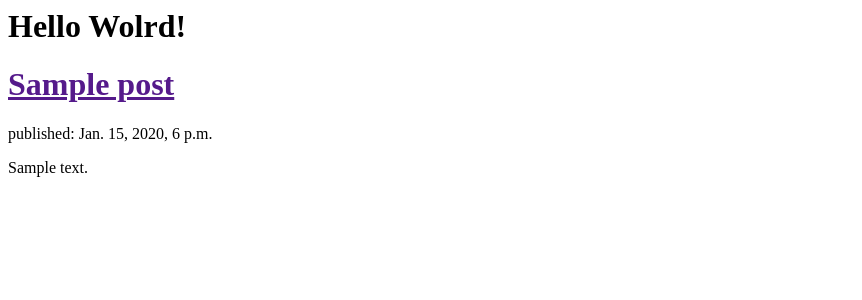
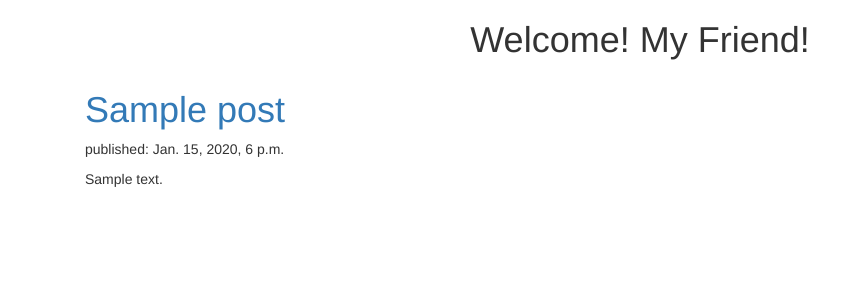
Before and after one commit to janetat/Djangogirls-tutorial, a Django app: template blog/templates/blog/post_list.html in a window 1280 px wide. Shown: the top 300 px of the page, without its empty margins (0-862 px from the left). Run offline with Django 3.2, Linux system fonts and the light colour scheme; the template is opened without the code that fills it: values that come from a table or form of the project are taken from there, others are empty; tables that the repository leaves empty hold one stand-in row (values such as "Sample post"); some libraries are stand-ins or nearby versions.

Commit message:
改进template

```diff
--- /dev/null
+++ b/blog/static/css/blog.css
@@ -0,0 +1,3 @@
+.page-header {
+    margin: 0 auto;
+}
--- a/blog/templates/blog/post_list.html
+++ b/blog/templates/blog/post_list.html
@@ -1,15 +1,49 @@
+{% load static %}
 <html>
 <head>
     <title>Allen's blog</title>
+    <link href="https://cdn.bootcss.com/bootstrap/4.1.1/css/bootstrap.min.css" rel="stylesheet">
+    <link href="https://cdn.bootcss.com/font-awesome/4.7.0/css/font-awesome.min.css" rel="stylesheet">
+    <link rel="stylesheet" href="{% static 'css/blog.css' %}">
 </head>
 <body>
-        <h1>Hello Wolrd!</h1>
+
+<!DOCTYPE html>
+<html lang="en">
+<head>
+    <title>Allen blog</title>
+    <meta charset="utf-8">
+    <meta name="viewport" content="width=device-width, initial-scale=1">
+    <link rel="stylesheet" href="https://maxcdn.bootstrapcdn.com/bootstrap/3.3.7/css/bootstrap.min.css">
+    <script src="https://ajax.googleapis.com/ajax/libs/jquery/3.3.1/jquery.min.js"></script>
+    <script src="https://maxcdn.bootstrapcdn.com/bootstrap/3.3.7/js/bootstrap.min.js"></script>
+</head>
+<body>
+
+
+<div class="container">
+    <div class="text-center">
+        <h1>Welcome! My Friend!</h1>
+    </div>
+
+    <div class="row">
+        <div class="col-sm-4">
             {% for post in posts %}
+                <div class="post">
+                    <h1><a href="">{{ post.title }}</a></h1>
                     <div>
-                <h1><a href="">{{ post.title }}</a></h1>
                         <p>published: {{ post.published_date }}</p>
+                    </div>
                     <p>{{ post.text|linebreaksbr }}</p>
                 </div>
             {% endfor %}
+        </div>
+    </div>
+</div>
+
 </body>
 </html>
+
+
+</body>
+</html>
```
Also changed, not shown: README.md. Lines whose indentation alone changed are shown as unchanged.
